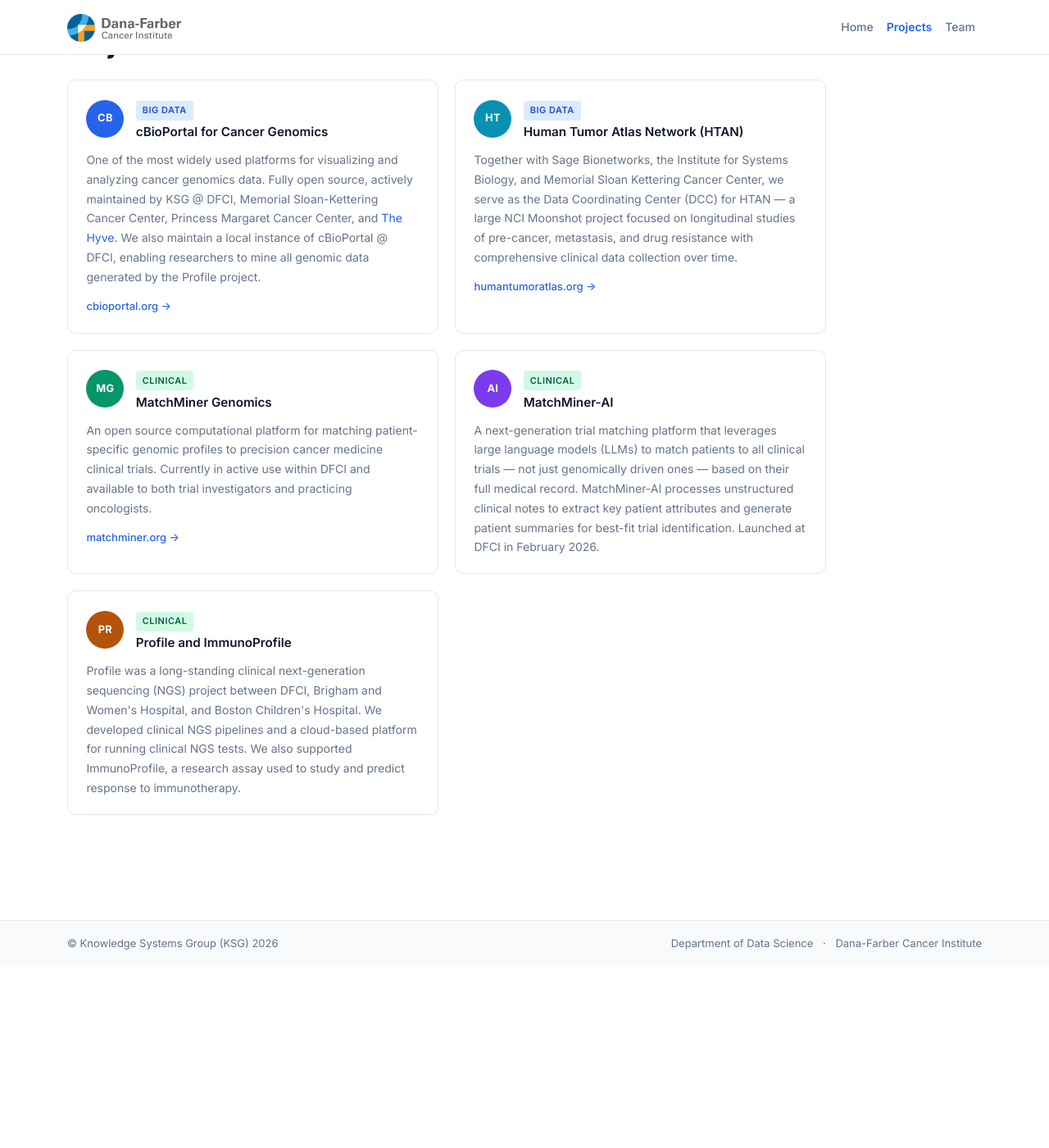
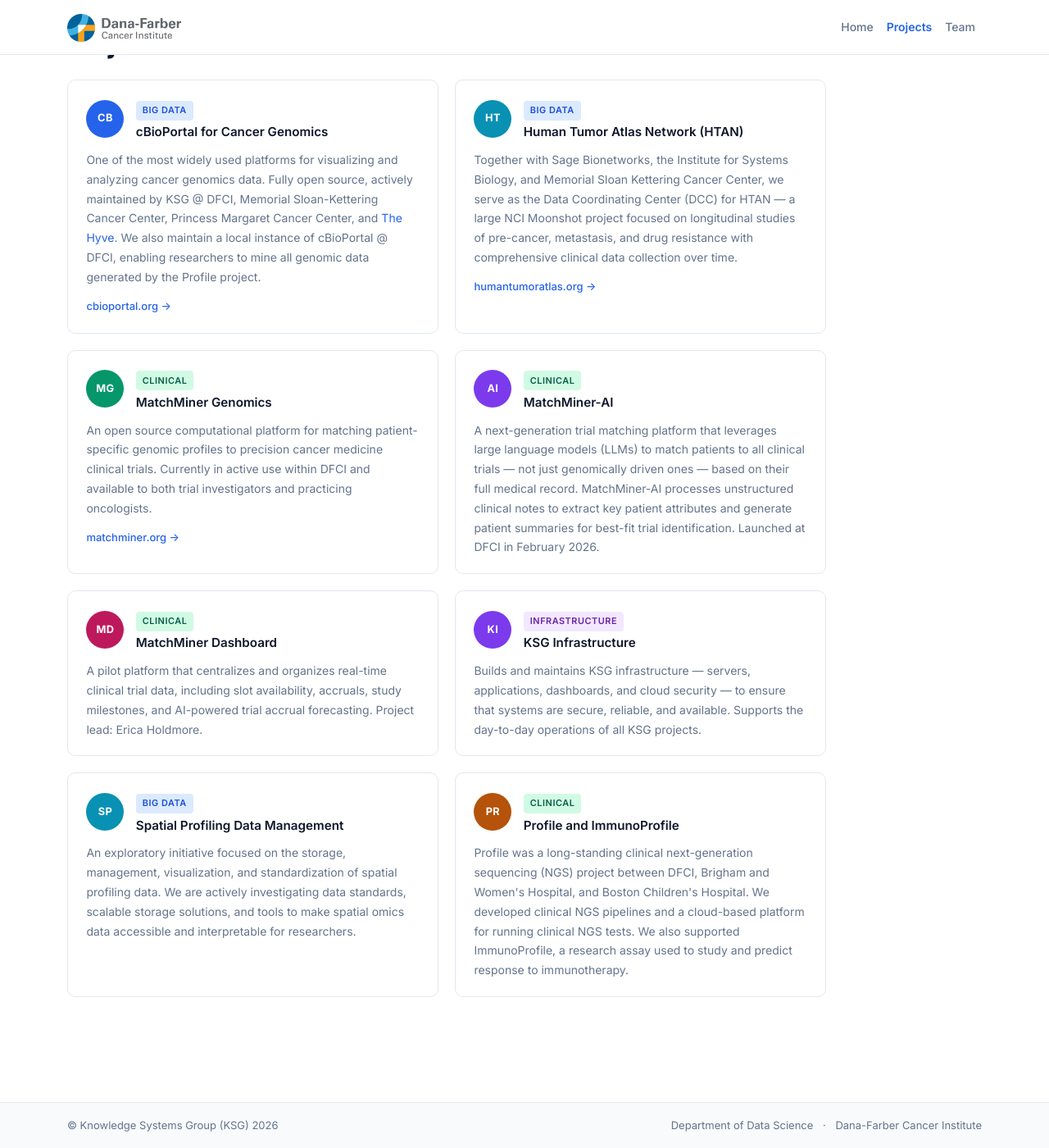
Before and after one commit to dfci/ksg_web, a Jekyll site: the page built from _pages/projects.markdown, in a window 1280 px wide and 1400 px high, scrolled down 71 px. Shown: the whole window at 82% size. Built offline with Jekyll 4.4.1, drawn with Linux system fonts in a browser that asks for light colours; before the commit the page ends 1249 px from its top, so only the background shows below that.

Commit message:
style changes

```diff
--- a/_includes/head.html
+++ b/_includes/head.html
@@ -10,5 +10,5 @@
   <link href="https://fonts.googleapis.com/css2?family=Inter:wght@400;500;600;700;800&display=swap" rel="stylesheet">
   <link href="https://cdn.jsdelivr.net/npm/bootstrap@5.3.0-alpha1/dist/css/bootstrap.min.css" rel="stylesheet" integrity="sha384-GLhlTQ8iRABdZLl6O3oVMWSktQOp6b7In1Zl3/Jr59b6EGGoI1aFkw7cmDA6j6gD" crossorigin="anonymous">
   <script src="https://cdn.jsdelivr.net/npm/bootstrap@5.3.0-alpha1/dist/js/bootstrap.bundle.min.js" integrity="sha384-w76AqPfDkMBDXo30jS1Sgez6pr3x5MlQ1ZAGC+nuZB+EYdgRZgiwxhTBTkF7CXvN" crossorigin="anonymous"></script>
-  <link href="/knowledge-systems/css/styles.css" rel="stylesheet">
+  <link href="/knowledge-systems/css/styles.css?v={{ site.time | date: '%Y%m%d%H%M%S' }}" rel="stylesheet">
 </head>
--- a/_pages/projects.markdown
+++ b/_pages/projects.markdown
@@ -55,6 +55,39 @@ permalink: /projects/
 
   <div class="team-card">
     <div class="team-card-header">
+      <div class="team-avatar av-6">MD</div>
+      <div>
+        <span class="project-tag tag-clinical">Clinical</span>
+        <div class="team-card-name">MatchMiner Dashboard</div>
+      </div>
+    </div>
+    <p class="team-card-bio">A pilot platform that centralizes and organizes real-time clinical trial data, including slot availability, accruals, study milestones, and AI-powered trial accrual forecasting. Project lead: Erica Holdmore.</p>
+  </div>
+
+  <div class="team-card">
+    <div class="team-card-header">
+      <div class="team-avatar av-2">KI</div>
+      <div>
+        <span class="project-tag tag-infra">Infrastructure</span>
+        <div class="team-card-name">KSG Infrastructure</div>
+      </div>
+    </div>
+    <p class="team-card-bio">Builds and maintains KSG infrastructure — servers, applications, dashboards, and cloud security — to ensure that systems are secure, reliable, and available. Supports the day-to-day operations of all KSG projects.</p>
+  </div>
+
+  <div class="team-card">
+    <div class="team-card-header">
+      <div class="team-avatar av-3">SP</div>
+      <div>
+        <span class="project-tag tag-data">Big Data</span>
+        <div class="team-card-name">Spatial Profiling Data Management</div>
+      </div>
+    </div>
+    <p class="team-card-bio">An exploratory initiative focused on the storage, management, visualization, and standardization of spatial profiling data. We are actively investigating data standards, scalable storage solutions, and tools to make spatial omics data accessible and interpretable for researchers.</p>
+  </div>
+
+  <div class="team-card">
+    <div class="team-card-header">
       <div class="team-avatar av-5">PR</div>
       <div>
         <span class="project-tag tag-clinical">Clinical</span>
--- a/_pages/team.markdown
+++ b/_pages/team.markdown
@@ -51,7 +51,7 @@ permalink: /team/
       <div class="team-avatar av-6">EH</div>
       <div class="team-card-name">Erica Holdmore, Ph.D.</div>
     </div>
-    <p class="team-card-bio">Computational Biologist in the NGS Bioinformatics Group. Erica earned her doctorate from Yale University and has hands-on experience with every step of the NGS pipeline, from sample collection to library prep to data analysis. She primarily supports the Profile Project at DFCI.</p>
+    <p class="team-card-bio">Computational Biologist and project lead for the MatchMiner Dashboard. Erica earned her doctorate from Yale University and has hands-on experience with every step of the NGS pipeline, from sample collection to library prep to data analysis. She primarily supports the Profile Project at DFCI.</p>
   </div>
 
   <div class="team-card">
@@ -59,7 +59,7 @@ permalink: /team/
       <div class="team-avatar av-1">JH</div>
       <div class="team-card-name">Jason Hansel</div>
     </div>
-    <p class="team-card-bio">Software engineer working primarily on MatchMiner, developing tools to connect patients with precision medicine clinical trials. Prior to joining Dana-Farber, Jason worked at Amazon, where he helped launch Amazon Pharmacy. He holds a B.A. in Computer Science and Philosophy from Williams College.</p>
+    <p class="team-card-bio">Software engineer working primarily on KSG Infrastructure. Prior to joining Dana-Farber, Jason worked at Amazon, where he helped launch Amazon Pharmacy. He holds a B.A. in Computer Science and Philosophy from Williams College.</p>
   </div>
 
   <div class="team-card">
@@ -99,7 +99,7 @@ permalink: /team/
       <div class="team-avatar av-6">TM</div>
       <div class="team-card-name">Tali Mazor, Ph.D.</div>
     </div>
-    <p class="team-card-bio">Associate Director and Lead Scientist within the group. Tali received her Ph.D. in Biomedical Sciences from UCSF, where she studied the heterogeneity and evolution of brain tumor genomics and epigenomics. She leads the MatchMiner project and also works with cBioPortal, leading training and outreach efforts.</p>
+    <p class="team-card-bio">Associate Director and Lead Scientist within the group. Tali received her Ph.D. in Biomedical Sciences from UCSF, where she studied the heterogeneity and evolution of brain tumor genomics and epigenomics. She leads MatchMiner Genomics and also works with cBioPortal, leading training and outreach efforts.</p>
   </div>
 
   <div class="team-card">
--- a/css/styles.css
+++ b/css/styles.css
@@ -336,6 +336,7 @@ a:hover {
 
 .tag-data     { background: #dbeafe; color: #1d4ed8; }
 .tag-clinical { background: #d1fae5; color: #065f46; }
+.tag-infra    { background: #f3e8ff; color: #6b21a8; }
 
 .project-link {
   display: inline-block;
```
Also changed, not shown: 2 other files.
